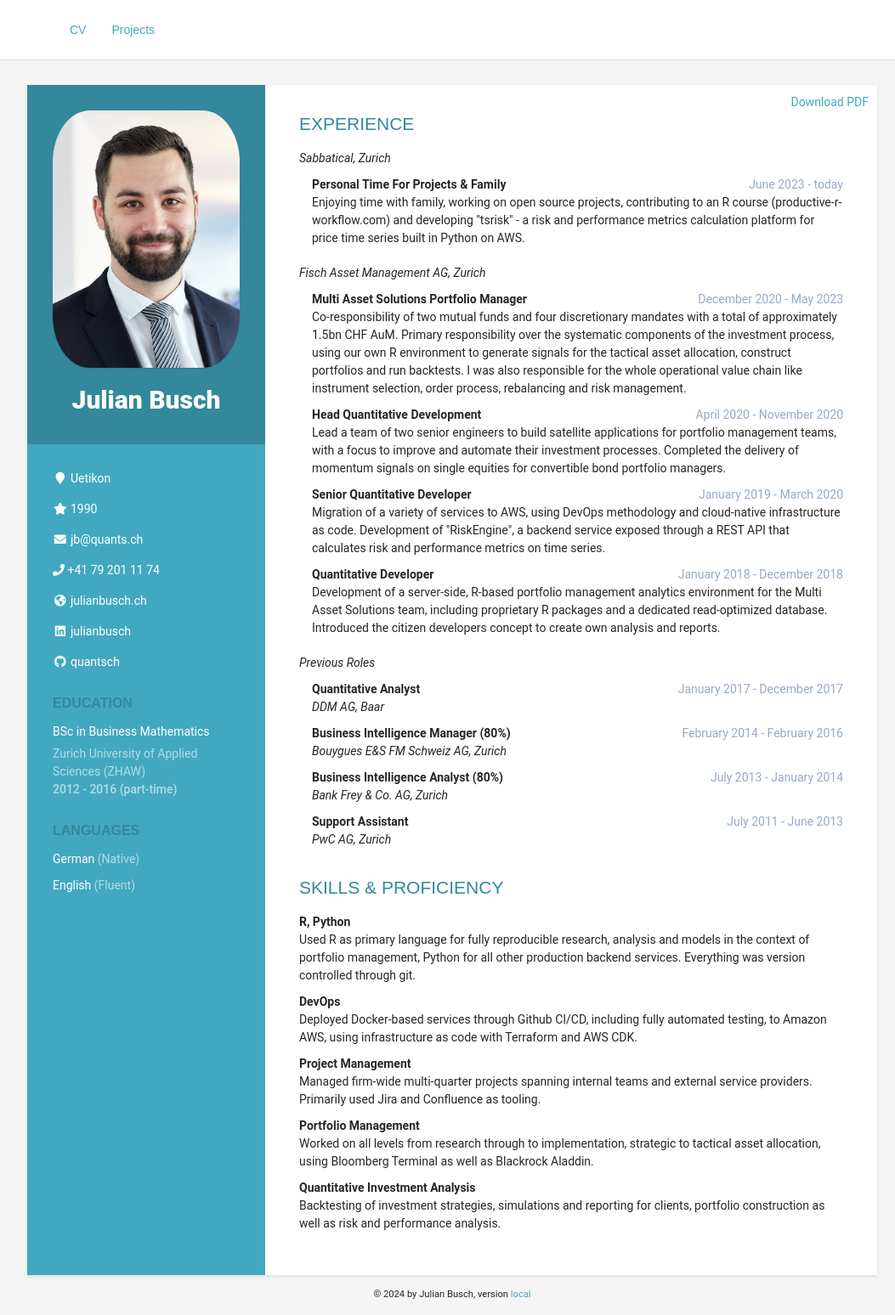
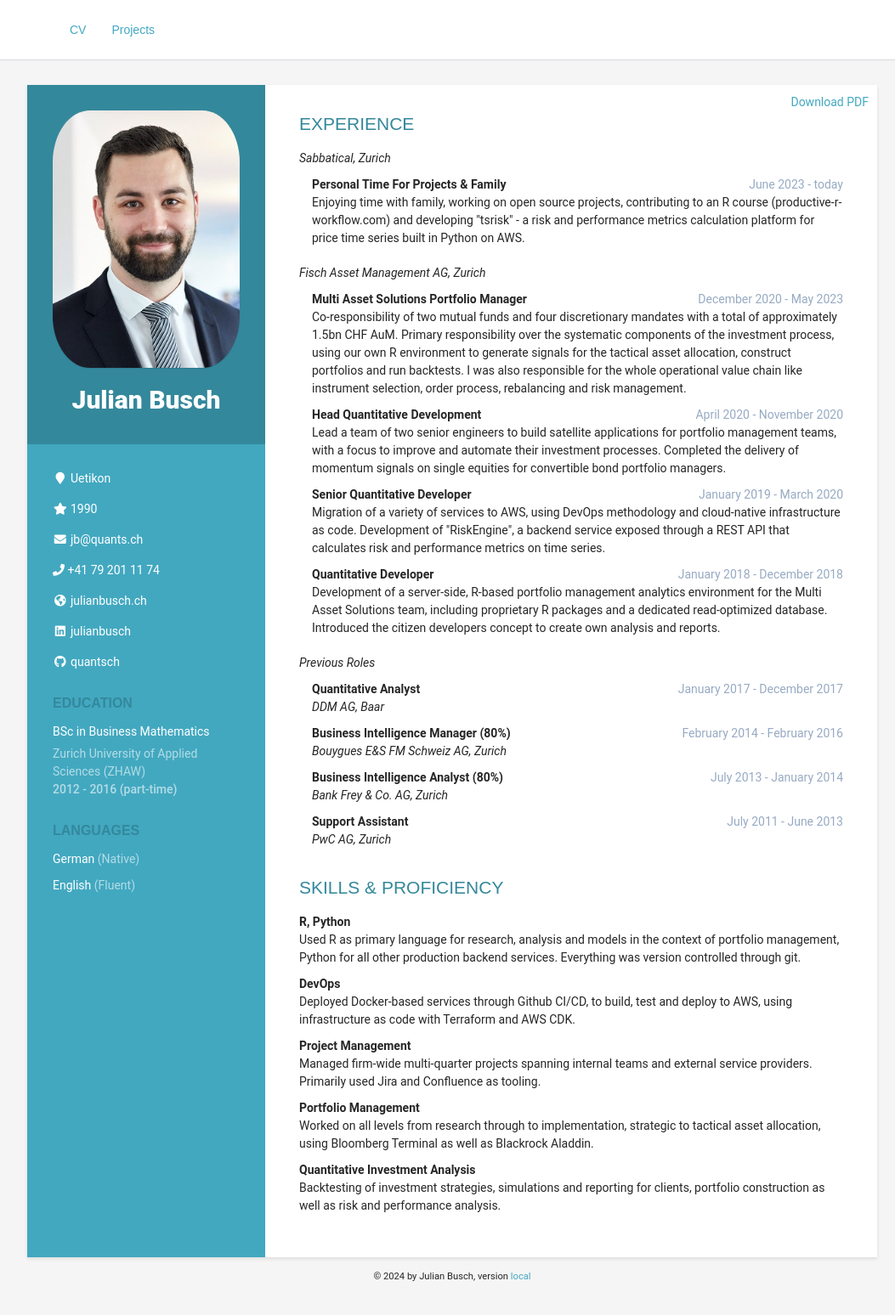
Before and after one commit to quantsch/quantsch.github.io, a Jekyll site: the page built from index.md, in a window 1280 px wide. Shown: the whole page at 85% size, without its empty margins (108-1161 px from the left). Built offline with Jekyll 4.4.1, drawn with Linux system fonts in a browser that asks for light colours; after the commit the page ends 1527 px from its top, so only the background shows below that.

Commit message:
simplify wording

```diff
--- a/_data/cv.yml
+++ b/_data/cv.yml
@@ -108,13 +108,13 @@ skills:
     skills:
       - skill:
         name: R, Python
-        description: "Used R as primary language for fully reproducible research, analysis and models
+        description: "Used R as primary language for research, analysis and models
         in the context of portfolio management, Python for all other production backend services.
         Everything was version controlled through git."
       - skill:
         name: DevOps
         description: "Deployed Docker-based services through Github CI/CD,
-        including fully automated testing, to Amazon AWS, using
+        to build, test and deploy to AWS, using
         infrastructure as code with Terraform and AWS CDK."
       - skill:
         name: Project Management
```
